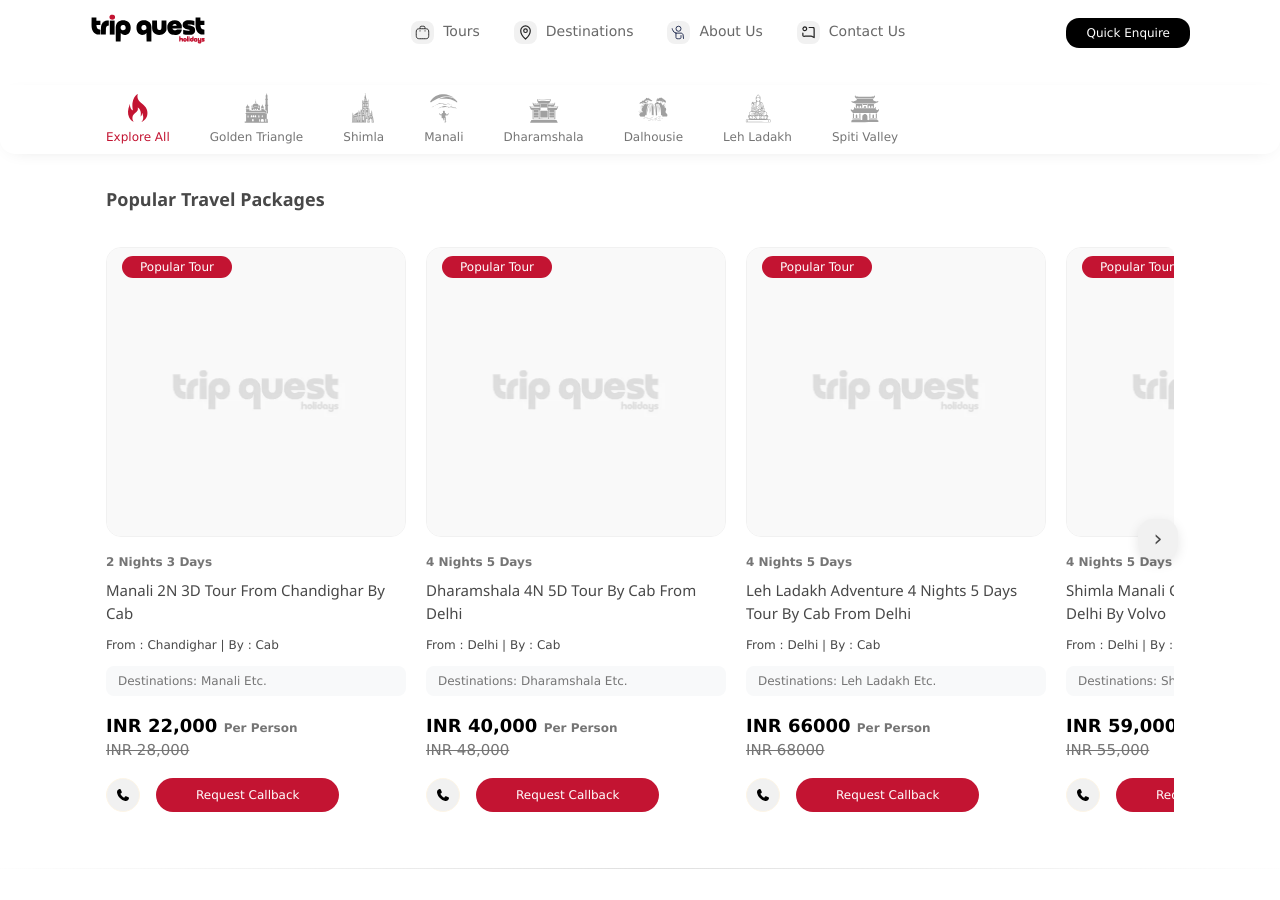
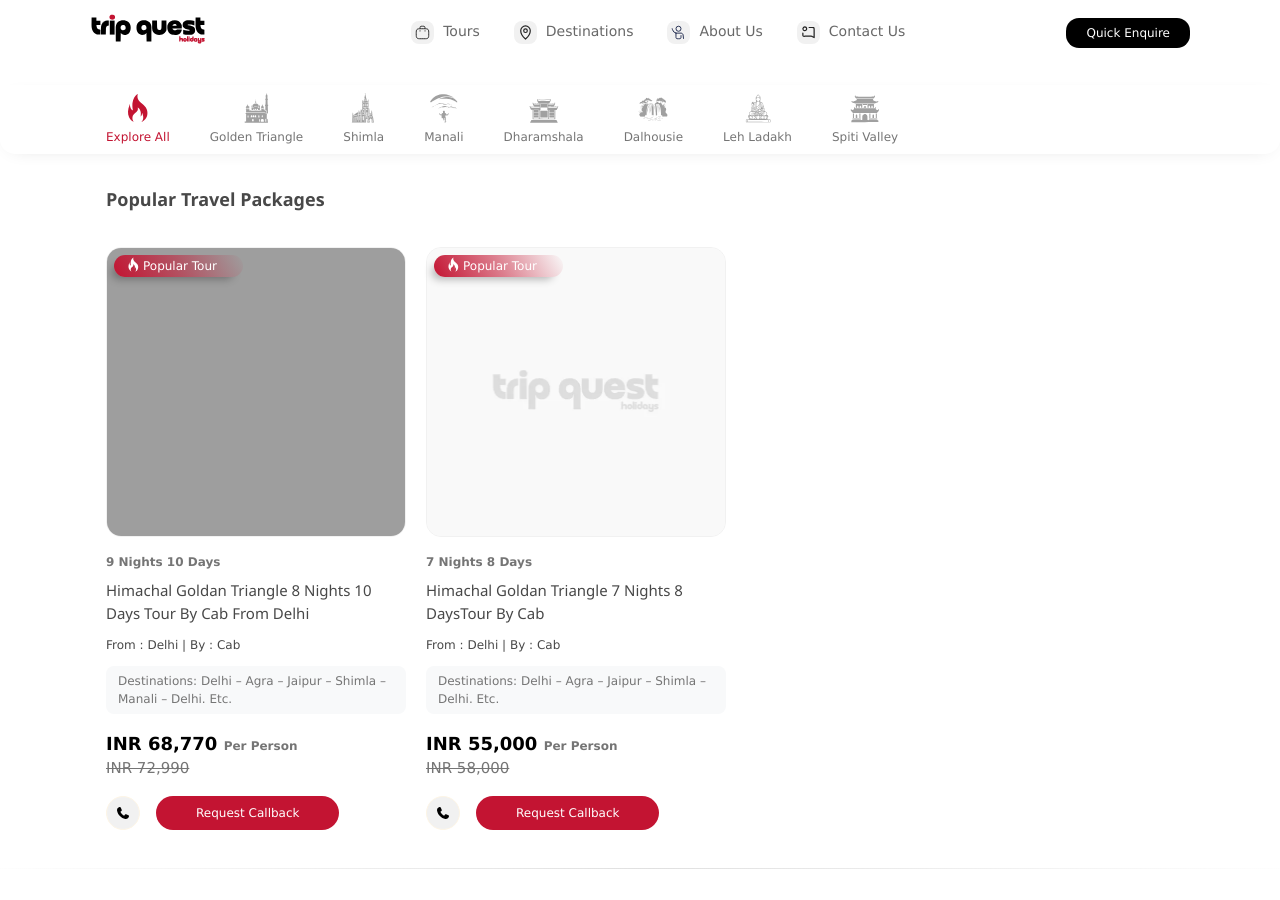
Before and after one commit to VikasLazarus/AURA, a Jekyll site: the page built from index.md, in a window 1280 px wide and 900 px high, scrolled down 478 px. Built offline with Jekyll 4.4.1, drawn with Linux system fonts in a browser that asks for light colours; some of the changed text lies outside the part shown.

Commit message:
Auto-publish update: 2026-07-16 14:17:01

```diff
--- a/_includes/popular-p.html
+++ b/_includes/popular-p.html
@@ -11,8 +11,13 @@
           <img loading="lazy" class="w3-border w3-border-light-gray" alt="{{ post.imgh1 }}"
             src="{{ site.url }}/assets/images/{{ post.img1 }}"
             style="border-radius: 15px; object-fit: cover; overflow: hidden; height: 100%; width: 100%;">
-          <div class="w3-display-topleft w3-padding">
-            <div class="w3-tag w3-teal w3-round-xxlarge w3-small" style="padding: 2px 18px;">Popular Tour</div>
+          <div class="w3-display-topleft" style="padding: 8px;">
+
+            <div class="w3-text-white w3-round-xxlarge w3-small" style="box-shadow: -6px 6px 8px -4px rgba(0, 0, 0, 0.3); background-image: linear-gradient(60deg, #c31432, #c314318a,#ffffff00);padding: 2px 26px; padding-left: 12px;">
+             <div class="w3-col" style="width: 17px;">
+               <svg version="1.0" xmlns="http://www.w3.org/2000/svg" width="15" height="15" viewBox="0 0 200 200"><path d="M94.25 8.8c-6.7 5-14.95 14.4-19.35 21.95-6.25 10.85-10.45 24.1-11.95 37.8-.85 7.7-.25 27 1.05 35.2 1.6 9.9 1.75 11.25 1 11.25-2.5 0-9.7-6.9-12.85-12.25C47.5 94.85 45.4 81.5 47.3 72c.45-2.1-.6-.05-3 5.85-13.15 32.45-14.45 61.35-3.8 83.5 5.6 11.5 15.05 21.8 26.1 28.3 6 3.55 6.25 3.5 3.1-.4-2.05-2.55-4.95-8.6-5.95-12.5-.9-3.5-1-13.4-.2-17.35 1.9-9.45 6.45-15.95 17.85-25.75 3.75-3.25 7.95-7 9.3-8.4 7-7.2 9.55-14.45 8.3-23.6-.3-2.35-.45-4.35-.3-4.5 1.3-1.3 9.55 6.9 13.2 13.1 3.1 5.35 5.8 13.25 6.65 19.5.7 5.3.3 17.75-.7 22.85-.4 2-.5 3.4-.2 3.4.95 0 3.35-2.1 5-4.4 2.75-3.8 3.85-7.4 4-13.35.05-2.85.25-5.05.5-4.9 1.3.8 5.2 12 6.7 19.15 1.35 6.45 1.2 17.95-.3 23.25-1.55 5.6-4.15 10.6-7.6 14.75-1.65 1.9-2.75 3.5-2.55 3.5.25 0 2-.75 3.95-1.7 11.1-5.4 21.35-15.35 27.65-26.8 6.75-12.3 9.2-25.9 7.25-40.3-1.25-9.3-2.75-14.3-6.65-21.95-4.75-9.5-13.55-19.35-27.85-31.25-17.95-14.9-25.4-23.95-29.2-35.3-2.45-7.4-2.75-18-.8-28.35.2-1 .15-1.85-.05-1.85-.25 0-1.8 1.05-3.45 2.3" fill="#fff"/></svg>
+              </div>
+              <div class="w3-rest">Popular Tour</div> </div>
           </div>
         </div>
 
--- a/_layouts/goldan.html
+++ b/_layouts/goldan.html
@@ -273,6 +273,7 @@
         margin: 30px 0;
     }
 }
+#Main svg { fill: #a0a0a0; }
 </style>
 
 {% include form1.html %}
@@ -336,7 +337,7 @@
 
   <!--Home Nav 2-->
 
-<div class="w3-row w3-text-gray w3-white" style="box-shadow: 0 4px 20px -12px rgba(0,0,0,0.19);
+<div id="Main" class="w3-row w3-text-gray w3-white" style="box-shadow: 0 4px 20px -12px rgba(0,0,0,0.19);
   border-radius: 0px 0px 15px 15px; z-index: 50; position: -webkit-sticky;
 position: sticky;
 top:62px;">
--- a/_tour/11-manali-2n-3d-tour-from-chandighar-html.md
+++ /dev/null
@@ -1,44 +0,0 @@
----
-layout: post
-tour_id: 11
-user_id: 1
-title: "Manali 2N 3D Tour From Chandighar By Cab"
-description: "none"
-keywords: "None"
-permalink: "manali-2n-3d-tour-from-chandighar.html"
-category: "Manali"
-categories: "Solo, Popular"
-destinations: "Manali"
-from_location: "Chandighar"
-route: "Chandighar Manali"
-tour_by: "Cab"
-price_currency: "INR"
-price: "22,000"
-price_x: "28,000"
-price_per: "Per Person"
-duration: "2 Nights 3 Days"
-duration_short: "2N 3D"
-created_at: "2026-06-20 23:25:40"
-img1: "placeholder.webp"
-imgh1: ""
-img2: "placeholder.webp"
-imgh2: ""
-img3: "placeholder.webp"
-imgh3: ""
-img4: "placeholder.webp"
-imgh4: ""
-img5: "placeholder.webp"
-imgh5: ""
-p1: "Intro About This Tour"
-p2: "Secound Phera for This tour."
-p3: "Itenery Phera 1"
-p4: "Itenary Phera 2"
-triph1: "None"
-triph2: "None"
-triph3: "none"
-triph4: "none"
-triph5: "none"
-itinerary: "[]"
----
-
-Full Body Content
--- a/_tour/12-dharmashala-4n-5d-tour-by-cab-from-delhi-html.md
+++ /dev/null
@@ -1,44 +0,0 @@
----
-layout: post
-tour_id: 12
-user_id: 1
-title: "Dharamshala 4N 5D Tour By Cab From Delhi"
-description: ""
-keywords: "none"
-permalink: "dharmashala-4n-5d-tour-by-cab-from-delhi.html"
-category: "Dharamshala"
-categories: "Solo, Popular"
-destinations: "Dharamshala"
-from_location: "Delhi"
-route: "Delhi Dharamshala Delhi"
-tour_by: "Cab"
-price_currency: "INR"
-price: "40,000"
-price_x: "48,000"
-price_per: "Per Person"
-duration: "4 Nights 5 Days"
-duration_short: "4N 5D"
-created_at: "2026-06-21 02:59:31"
-img1: "placeholder.webp"
-imgh1: ""
-img2: "placeholder.webp"
-imgh2: ""
-img3: "placeholder.webp"
-imgh3: ""
-img4: "placeholder.webp"
-imgh4: ""
-img5: "placeholder.webp"
-imgh5: ""
-p1: "none"
-p2: "none"
-p3: "none"
-p4: "none"
-triph1: "none"
-triph2: "none"
-triph3: "none"
-triph4: "none"
-triph5: "none"
-itinerary: "[]"
----
-
-none
--- a/_tour/13-dalhousie-4n-5d-tour-by-cab-html.md
+++ /dev/null
@@ -1,26 +0,0 @@
----
-layout: post
-tour_id: 13
-user_id: 1
-title: "Dalhousie Travel Package By Cab"
-description: "none"
-keywords: "none"
-permalink: "dalhousie-4n-5d-tour-by-cab.html"
-category: "Dalhousie"
-categories: "Popular, Adventure"
-destinations: "Dalhousie"
-from_location: "Chandighar"
-route: "Chandighar Dalhousie Chandighar"
-tour_by: "Cab"
-price_currency: "INR"
-price: "55000"
-price_x: "60,000"
-price_per: "Per Person"
-duration: "4 Nights 5 Days"
-duration_short: "4N 5D"
-created_at: "2026-07-14 06:15:54"
-img1: "placeholder.webp"
-imgh1: ""
-p1: "none"
-itinerary: "[]"
----
--- a/_tour/14-leh-ladakh-adventure-4-nights-5-days-html.md
+++ /dev/null
@@ -1,25 +0,0 @@
----
-layout: post
-tour_id: 14
-user_id: 1
-title: "Leh Ladakh Adventure 4 Nights 5 Days Tour By Cab From Delhi"
-description: "none"
-keywords: "none"
-permalink: "leh-ladakh-adventure-4-nights-5-days.html"
-category: "Leh Ladakh"
-categories: "Popular , Adventure"
-destinations: "Leh Ladakh"
-from_location: "Delhi"
-route: "Delhi Leh Delhi"
-tour_by: "Cab"
-price_currency: "INR"
-price: "66000"
-price_x: "68000"
-price_per: "Per Person"
-duration: "4 Nights 5 Days"
-duration_short: "4N 5D"
-created_at: "2026-07-14 06:18:24"
-img1: "placeholder.webp"
-imgh1: ""
-itinerary: "[]"
----
--- a/_tour/15-spiti-tour-4n-5d-html.md
+++ /dev/null
@@ -1,25 +0,0 @@
----
-layout: post
-tour_id: 15
-user_id: 1
-title: "Spiti 4 N 5D Tour by Cab"
-description: "none"
-keywords: "none"
-permalink: "spiti-tour-4n-5d.html"
-category: "Spiti"
-categories: "Spiti"
-destinations: "Spiti"
-from_location: "Delhi"
-route: "none"
-tour_by: "Cab"
-price_currency: "INR"
-price: "80000"
-price_x: "88000"
-price_per: "Per Person"
-duration: "4 Nights 5 Days"
-duration_short: "4N 5D"
-created_at: "2026-07-14 06:19:50"
-img1: "placeholder.webp"
-imgh1: ""
-itinerary: "[]"
----
--- a/_tour/4-shimla-manali-4n-5d-couple-tour-from-delhi-by-volvo-html.md
+++ /dev/null
@@ -1,44 +0,0 @@
----
-layout: post
-tour_id: 4
-user_id: 1
-title: "Shimla Manali Couple 4N 5D Tour From Delhi By Volvo"
-description: "none"
-keywords: "None"
-permalink: "shimla-manali-4n-5d-couple-tour-from-delhi-by-volvo.html"
-category: "Shimla , Manali"
-categories: "Couple, Popular"
-destinations: "Shimla Manali"
-from_location: "Delhi"
-route: "Delhi \u2192 Shimla \u2192 Manali \u2192 Delhi"
-tour_by: "Volvo"
-price_currency: "INR"
-price: "59,000"
-price_x: "55,000"
-price_per: "Per Couple"
-duration: "4 Nights 5 Days"
-duration_short: "4N 5D"
-created_at: "2026-06-17 00:47:24"
-img1: "placeholder.webp"
-imgh1: ""
-img2: "placeholder.webp"
-imgh2: ""
-img3: "placeholder.webp"
-imgh3: ""
-img4: "placeholder.webp"
-imgh4: ""
-img5: "placeholder.webp"
-imgh5: ""
-p1: "P1"
-p2: "P2"
-p3: "P3"
-p4: "P4"
-triph1: "H1"
-triph2: "H2"
-triph3: "H3"
-triph4: "H4"
-triph5: "H5"
-itinerary: "[{\"day\":1,\"title\":\"Delhi to Shimla Day Jurney By Cab\",\"description\":\"none more data\",\"stay\":\"Shimla\",\"transfer_from\":\"Delhi\",\"transfer_to\":\"Shimla\",\"meals\":{\"breakfast\":false,\"lunch\":false,\"dinner\":true}},{\"day\":2,\"title\":\"Shimla Local Sight Seen With Kufri\",\"description\":\"no\",\"stay\":\"Shimla\",\"transfer_from\":\"Shimla\",\"transfer_to\":\"Kufri\",\"meals\":{\"breakfast\":true,\"lunch\":false,\"dinner\":true}}]"
----
-
-<p>Main Content Of The Page.</p>
```
Also changed, not shown: _tour/16-himachal-goldan-triangle-9n-10d-tour-by-cab-from-delhi-html.md (+1 -1 lines).
